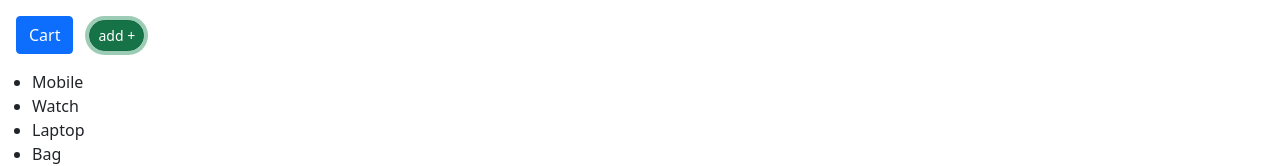
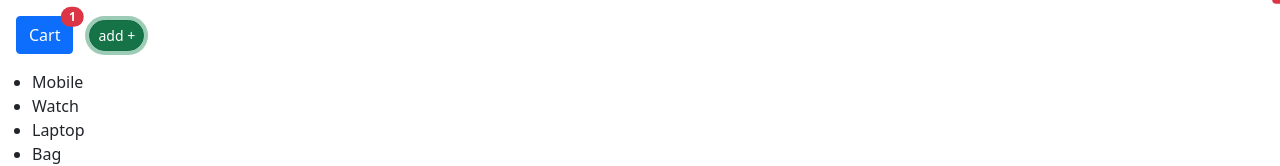
Before and after one commit to chandan0-1/dummy-cart-app, a React (Create React App) app: page / in a window 1280 px wide. Both pictures are taken after a click on the button "add +". Shown: the top 166 px of the page. Built offline with nearby package versions, Linux system fonts and the light colour scheme.

Commit message:
changing state using setState() method

```diff
--- a/src/components/counter.jsx
+++ b/src/components/counter.jsx
@@ -5,24 +5,30 @@ class Counter extends Component {
         count : 0,
         items :["Mobile", "Watch", "Laptop", "Bag"]
       }
+
+    handleIncremet = () =>{
+        // this.state.count++; /* will not work */
+        this.setState({count: this.state.count + 1})
+        console.log(this.state.count);
+    }
     render() {
         const { count } = this.state
 
         return (
             <div>
-                <button type="button" class="btn btn-primary m-3 position-relative ">
+                <button type="button" className="btn btn-primary m-3 position-relative ">
                     Cart
-                    <span class={this.getBadgeClasses()}>
+                    <span className={this.getBadgeClasses()}>
                         {count === 0 ? '' : count}
-                        <span class="visually-hidden">unread messages</span>
+                        <span className="visually-hidden">unread messages</span>
                     </span>
                 </button>
 
                 <span className={this.getBadgeClasses()}>  </span>
-                <button className='btn btn-success btn-sm rounded-pill'> add +</button>
+                <button onClick={this.handleIncremet} className='btn btn-success btn-sm rounded-pill'> add +</button>
 
                 <ul>
-                    {this.state.items.map(item => <li>{item} </li>)}
+                    {this.state.items.map(item => <li key={item}>{item} </li>)}
                 </ul>
             </div>
         );
```
